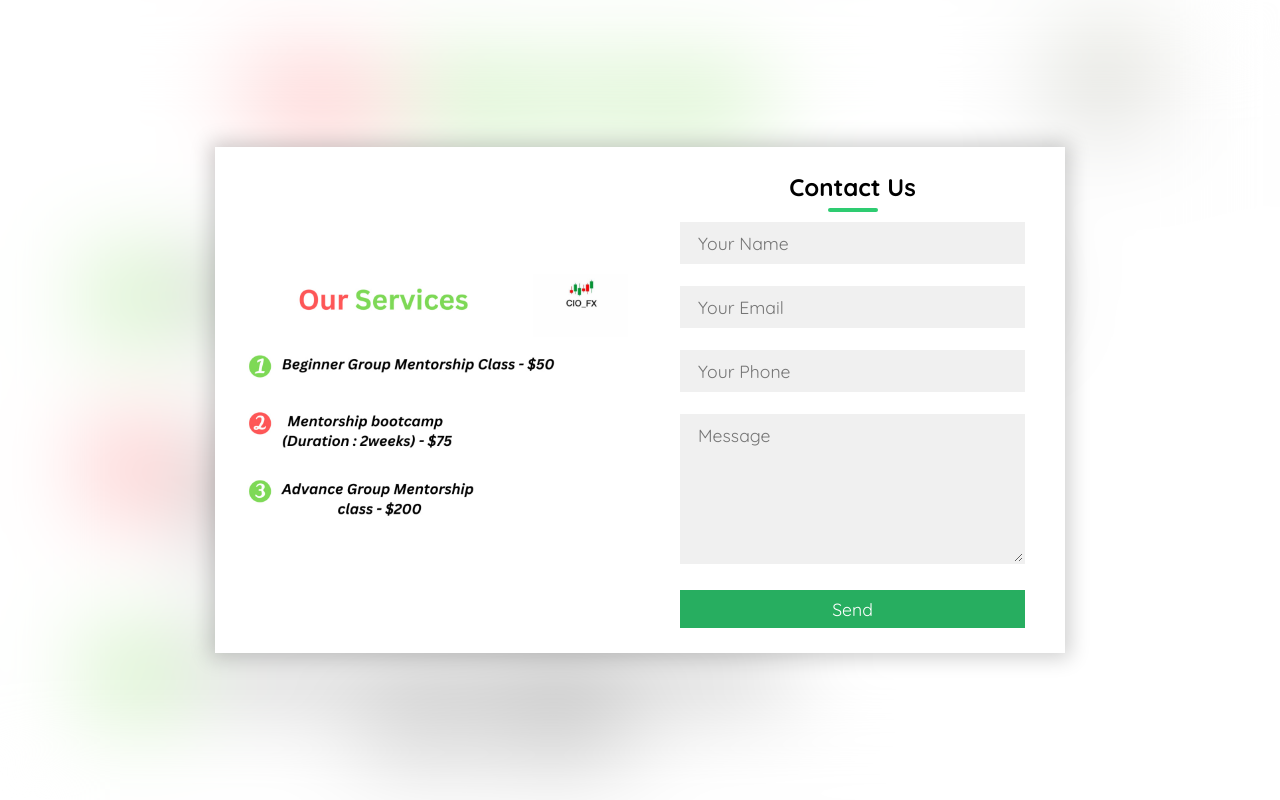
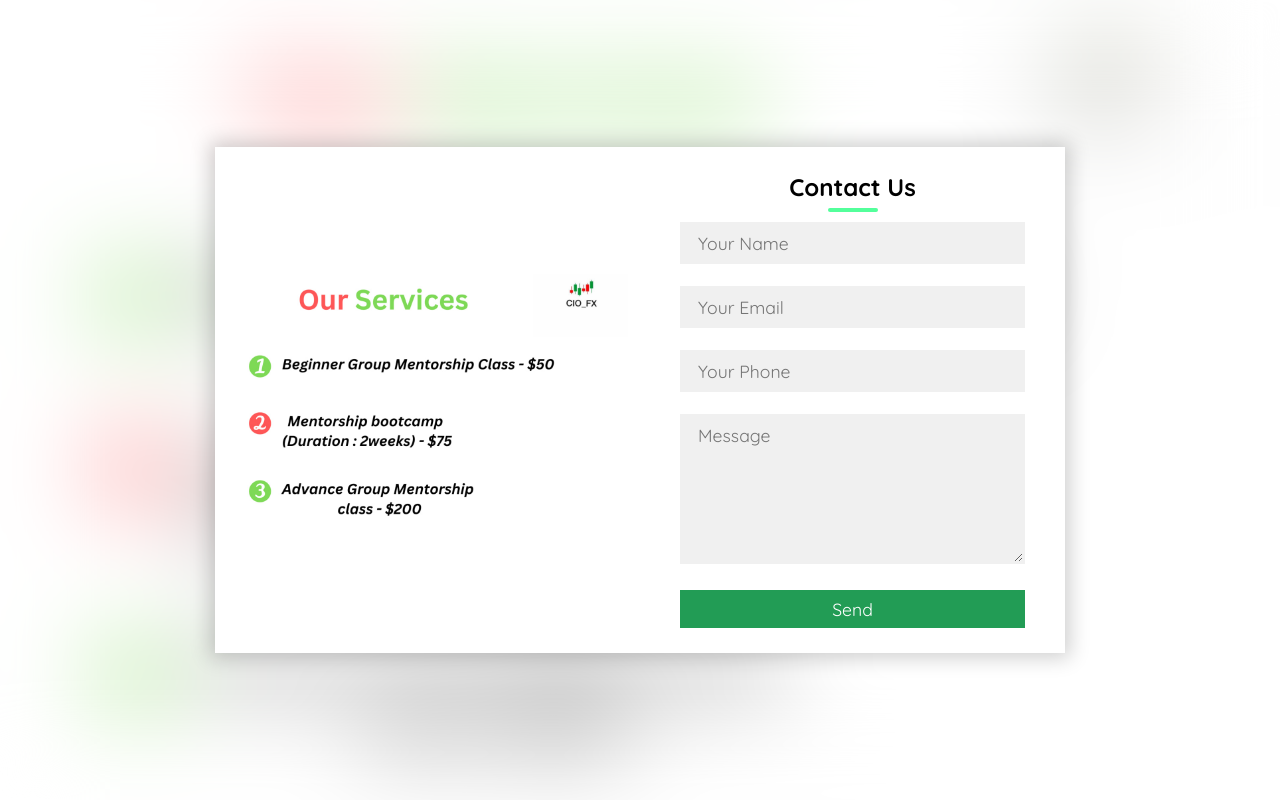
Before and after one commit to CalebCio/Responsive-Contact-Form, a plain HTML site: page index.html in a window 1280 px wide. In both pictures the pointer is over the button "Send". Drawn offline with Linux system fonts and the light colour scheme.

Commit message:
hover commit

```diff
--- a/styles.css
+++ b/styles.css
@@ -71,7 +71,7 @@ h2:after {
     height: 4px;
     width: 50px;
     border-radius: 2px;
-    background-color: #2ecc71;
+    background-color: #53ff9b;
 }
 
 .field {
@@ -111,7 +111,7 @@ h2:after {
 }
 
 .btn:hover {
-    background-color: #27ae60;
+    background-color: #229c55;
 }
 
 
```
